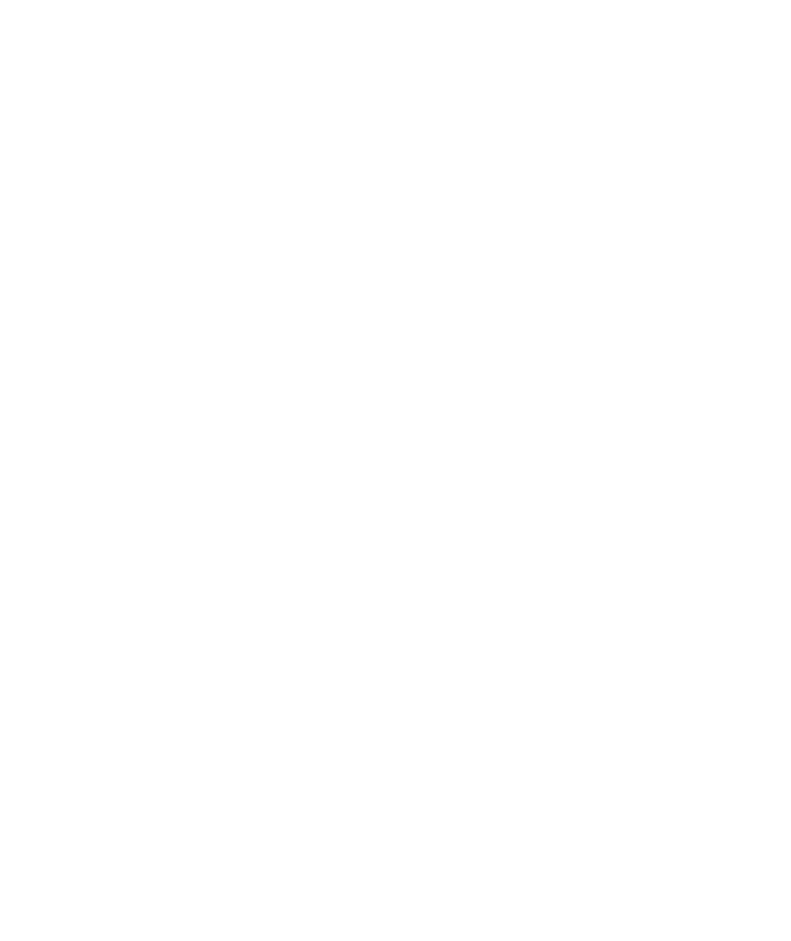
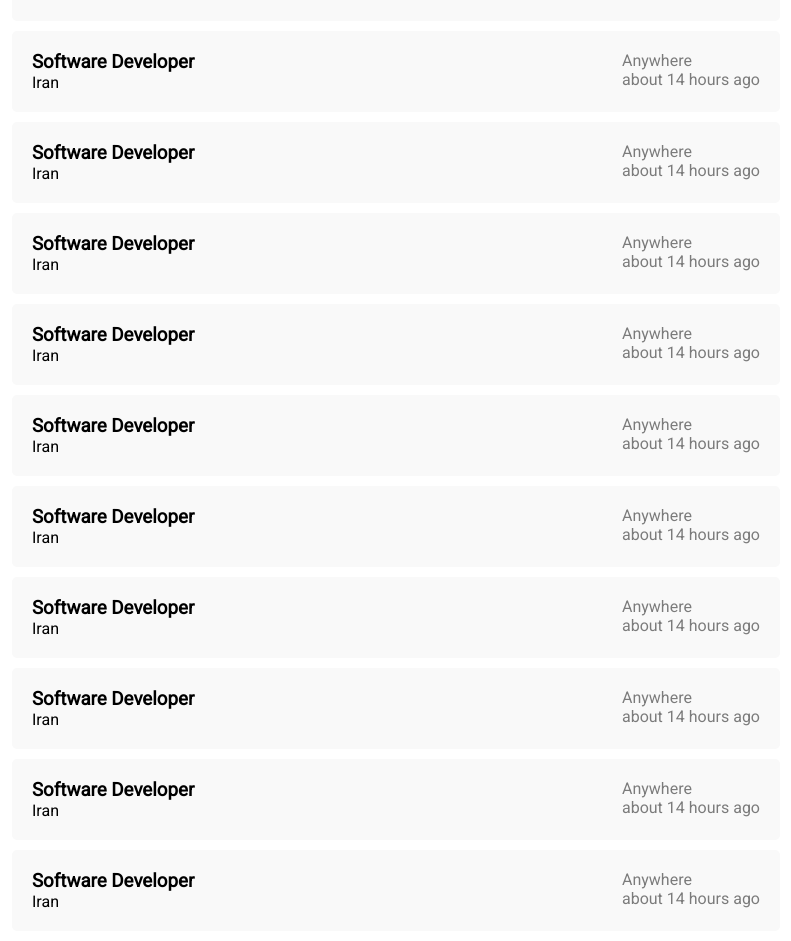
Before and after one commit to omidnikrah/vue-github-jobs, a Vue app: page / in a window 1280 px wide. Shown: the part 647-1588 px from the top of the page, without its empty margins (244-1035 px from the left). Before the commit the page ends 800 px from the top, so only its background shows below. Built offline with nearby package versions, Linux system fonts and the light colour scheme; a web font is replaced by a local one.

Commit message:
add jobItem component

```diff
--- a/src/App.vue
+++ b/src/App.vue
@@ -1,7 +1,9 @@
 <template>
   <div id="app">
     <Header />
-    <router-view />
+    <main id="main-wrapper">
+      <router-view />
+    </main>
   </div>
 </template>
 
@@ -24,4 +26,8 @@
     font-family: 'Roboto', cursive;
     outline: 0;
   }
+  #main-wrapper {
+    max-width: 768px;
+    margin: 0 auto;
+  }
 </style>
--- /dev/null
+++ b/src/components/JobItem.vue
@@ -0,0 +1,30 @@
+<template>
+    <div class="job-item">
+        <div class="job-item-info">
+            <h3>Software Developer</h3>
+            <span>Iran</span>
+        </div>
+        <div class="job-item-detail">
+            <span>Anywhere</span>
+            <span>about 14 hours ago</span>
+        </div>
+    </div>
+</template>
+
+<style scoped>
+    .job-item {
+        padding: 20px;
+        background-color: #f9f9f9;
+        margin: 10px 0;
+        border-radius: 5px;
+        display: flex;
+        justify-content: space-between;
+    }
+    .job-item-info h3 {
+        font-weight: bold;
+    }
+    .job-item-detail span {
+        display: flex;
+        opacity: 0.5;
+    }
+</style>
--- a/src/containers/Home.vue
+++ b/src/containers/Home.vue
@@ -1,8 +1,29 @@
 <template>
+    <div>
+        <JobItem />
+        <JobItem />
+        <JobItem />
+        <JobItem />
+        <JobItem />
+        <JobItem />
+        <JobItem />
+        <JobItem />
+        <JobItem />
+        <JobItem />
+        <JobItem />
+        <JobItem />
+        <JobItem />
+        <JobItem />
+        <JobItem />
+    </div>
 </template>
 
 <script>
+    import JobItem from '../components/JobItem';
     export default {
         name: 'Home',
+        components: {
+            JobItem
+        }
     }
 </script>
```
